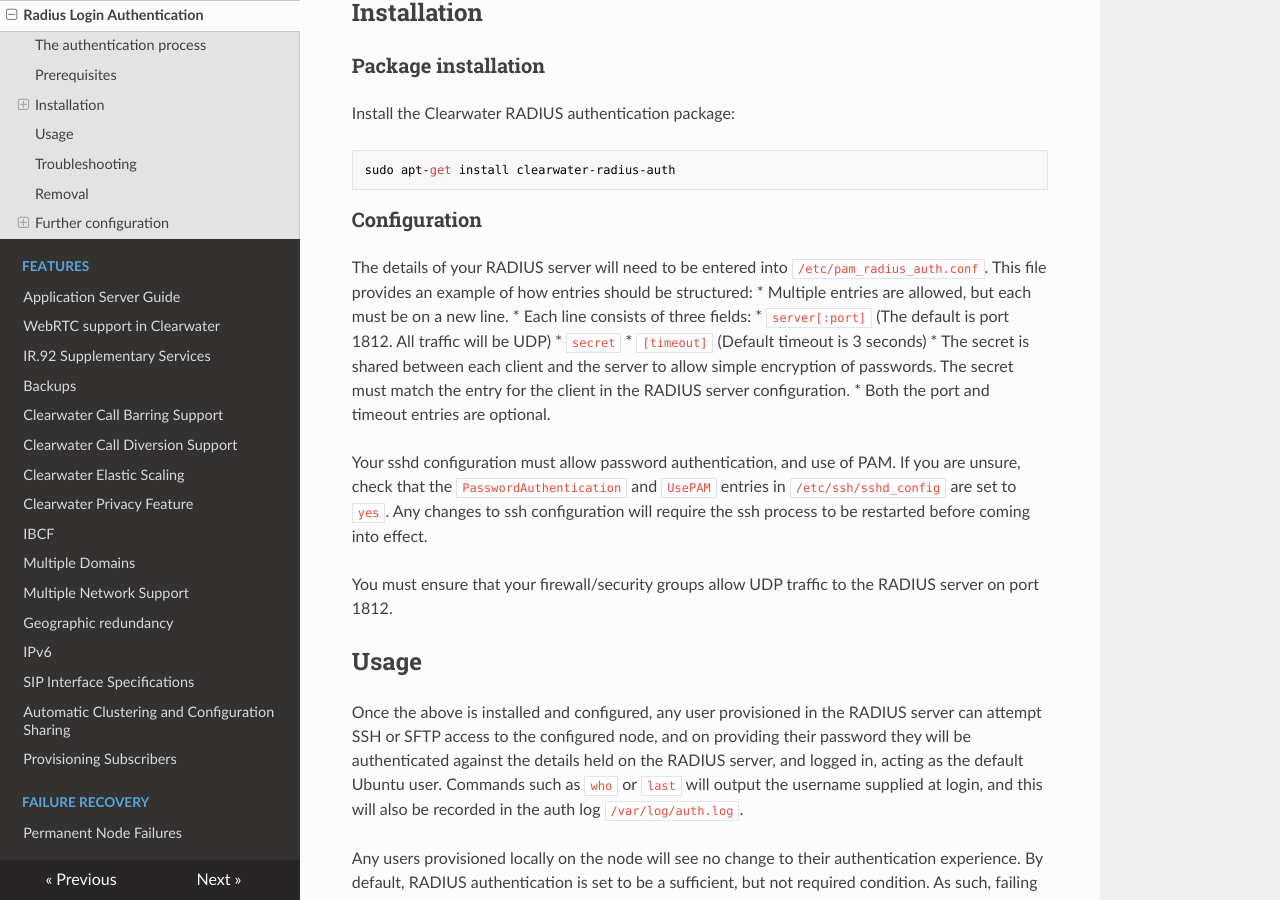
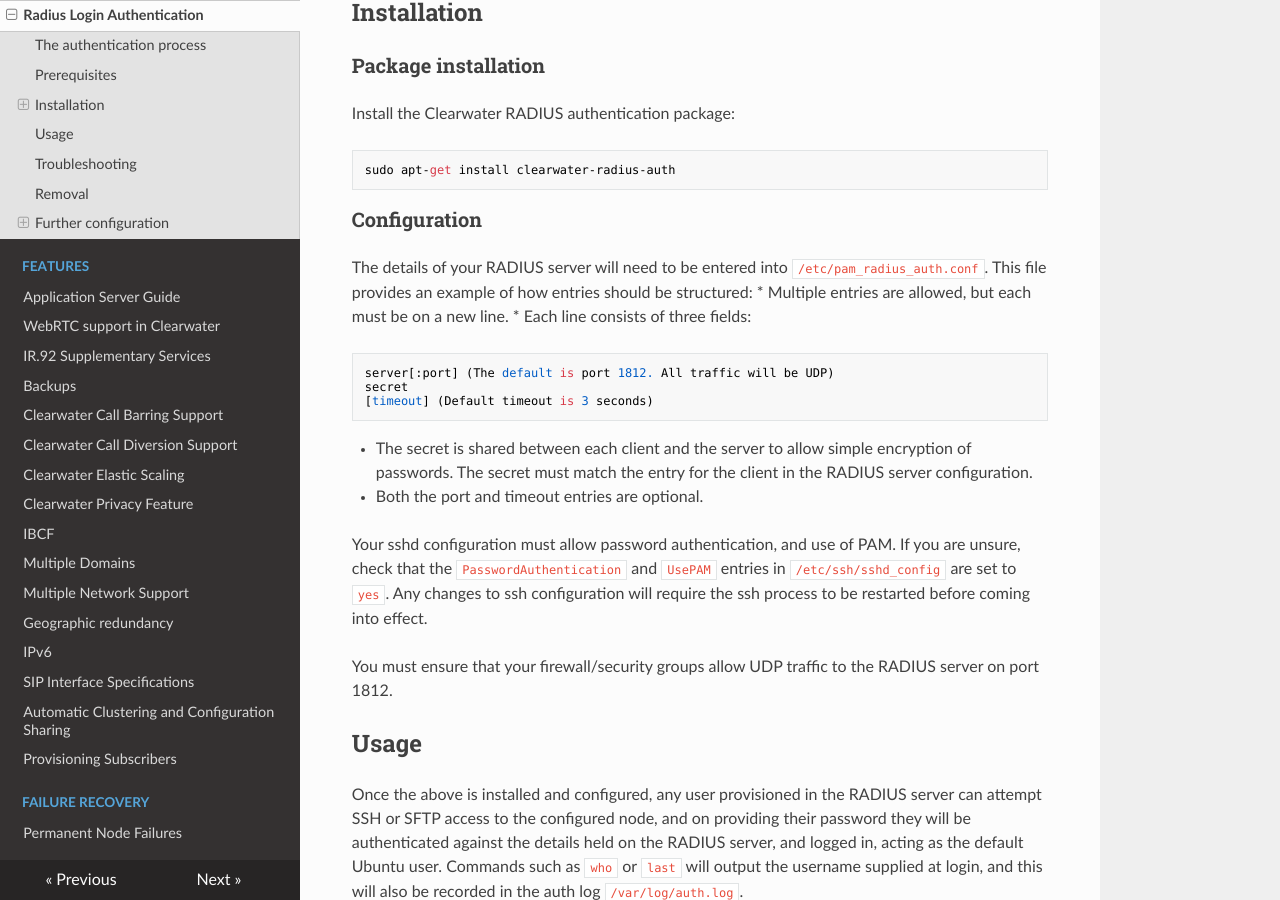
Before and after one commit to Metaswitch/clearwater-readthedocs, an MkDocs documentation site: the page built from docs/Radius_Authentication.md, in a window 1280 px wide and 900 px high, scrolled down 900 px. Built offline with MkDocs 1.6.1, drawn with Linux system fonts in a browser that asks for light colours; nearby versions of some CDN libraries; old or Windows-style settings are respelled for this version of MkDocs; some of the changed text lies outside the part shown.

Commit message:
Update PAM docs

```diff
--- a/docs/Radius_Authentication.md
+++ b/docs/Radius_Authentication.md
@@ -31,9 +31,11 @@ Install the Clearwater RADIUS authentication package:
 The details of your RADIUS server will need to be entered into `/etc/pam_radius_auth.conf`. This file provides an example of how entries should be structured:
 * Multiple entries are allowed, but each must be on a new line.
 * Each line consists of three fields:
-    * `server[:port]` (The default is port 1812. All traffic will be UDP)
-    * `secret`
-    * `[timeout]` (Default timeout is 3 seconds)
+
+    server[:port] (The default is port 1812. All traffic will be UDP)
+    secret
+    [timeout] (Default timeout is 3 seconds)
+
 * The secret is shared between each client and the server to allow simple encryption of passwords. The secret must match the entry for the client in the RADIUS server configuration.
 * Both the port and timeout entries are optional.
 
```
Also changed, not shown: other parts of docs/Radius_Authentication.md (+3 -3 lines).
